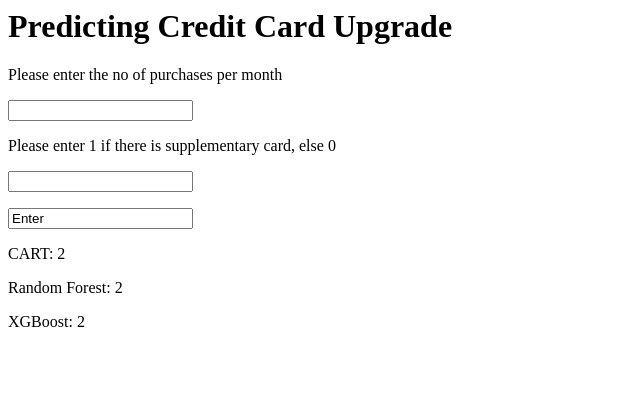
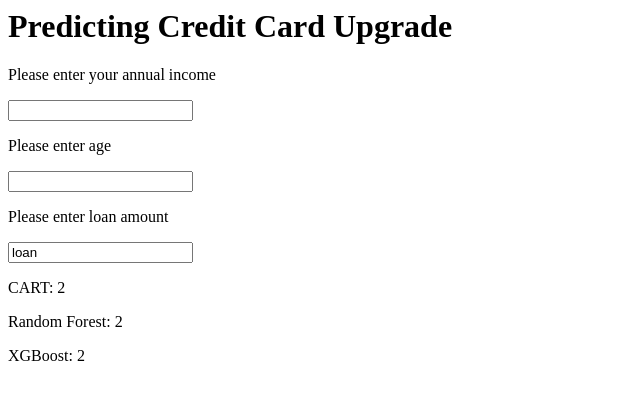
Before and after one commit to jose0033/Day2NBS, a Flask app: page / in a window 1280 px wide. Shown: the top 400 px of the page, without its empty margins (0-640 px from the left). Run offline with Flask 2, Linux system fonts and the light colour scheme.

Commit message:
Update index.html

```diff
--- a/templates/index.html
+++ b/templates/index.html
@@ -2,11 +2,12 @@
     <body>
         <h1>Predicting Credit Card Upgrade</h1>
         <form action = "/" method="post">
-            <p>Please enter the no of purchases per month</p>
+            <p>Please enter your annual income </p>
             </p><input type = "income" name="purchases"></p>
-            <p>Please enter 1 if there is supplementary card, else 0</p>
-            <p><input type = "age" name="suppcard"</p>
-            <p><input type = "loan" value = "Enter"</p>
+            <p>Please enter age </p>
+            <p><input type = "age" name="age"</p>
+            <p>Please enter loan amount </p>
+            <p><input type = "loan" value = "loan"</p>
         </form>
         <p>CART: {{result1}}</p>
         <p>Random Forest: {{result2}}</p>
```
